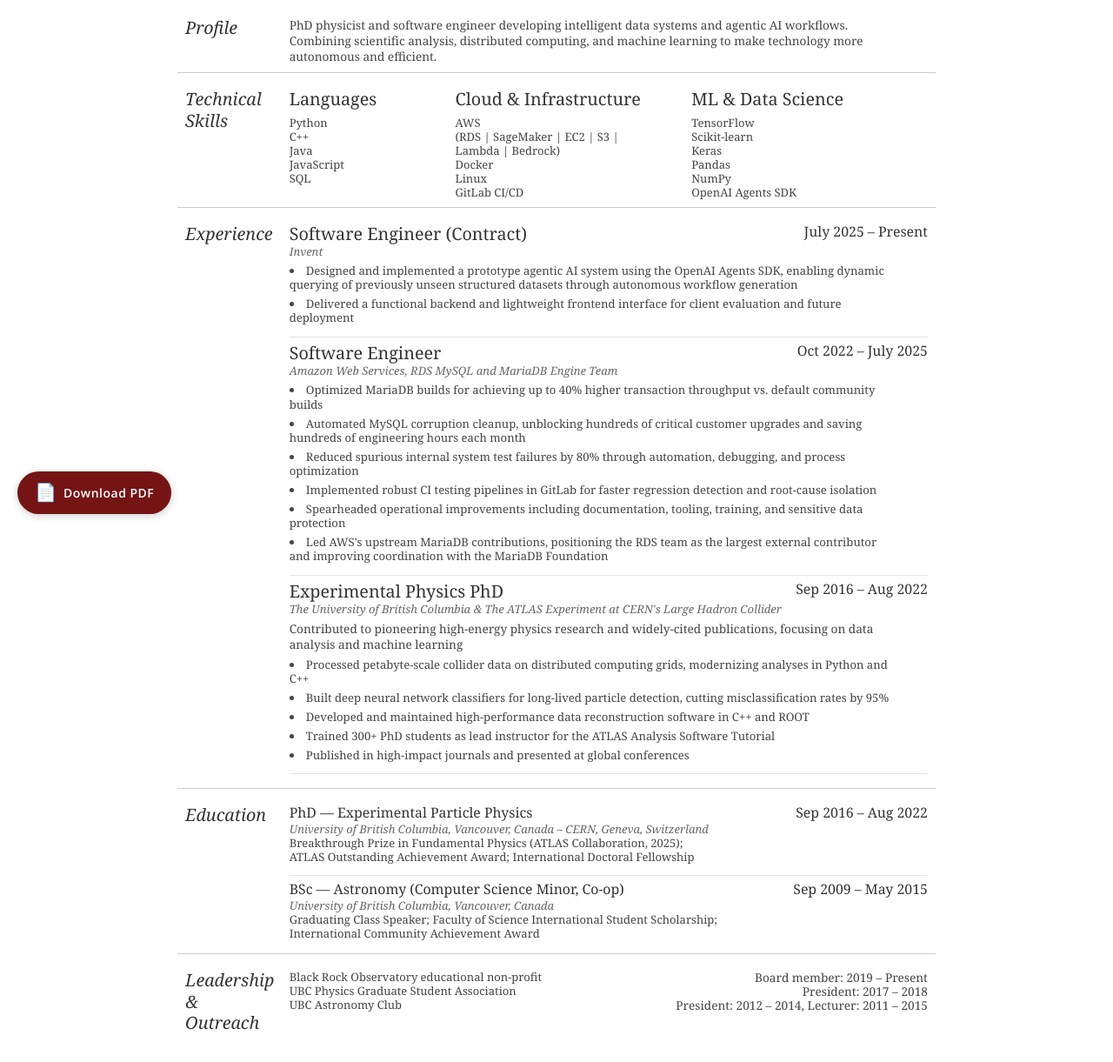
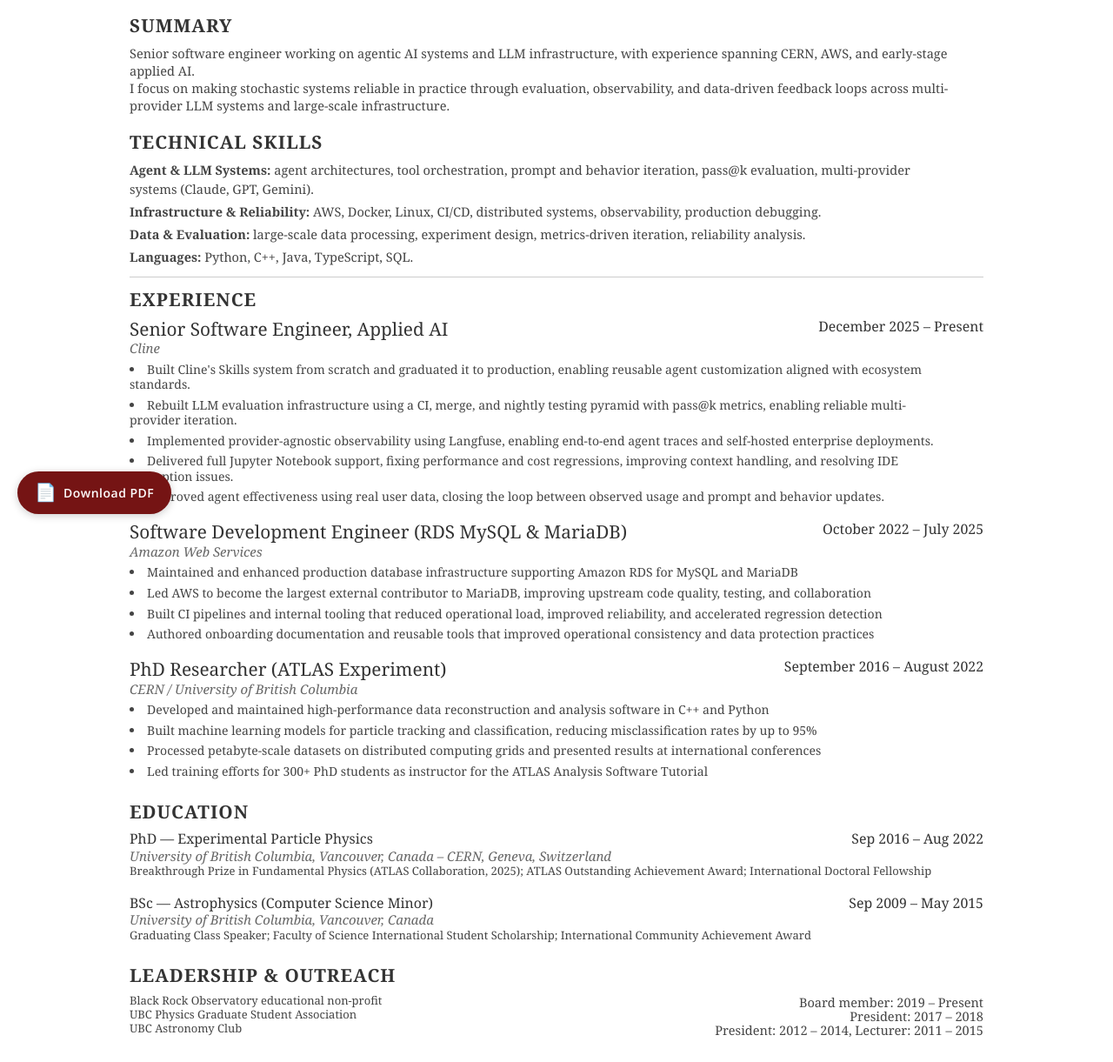
Before and after one commit to robinnewhouse/personal-website, a plain HTML site: page resume.html in a window 1280 px wide. Shown: the part 189-1410 px from the top of the page at 87% size. Drawn offline with nearby package versions, Linux system fonts and the light colour scheme.

Commit message:
Resume redesign: full-width layout, flattened skills, improved typography
- Changed to full-width sections with headers above content
- Flattened Technical Skills into dense paragraph format
- Split Summary into two paragraphs for better readability
- Removed side label columns for cleaner layout
- Updated section borders: only after header and Technical Skills
- Increased font sizes and improved spacing
- Made section headers bold instead of italic
- Kept Leadership & Outreach multi-line format
- Various typography and alignment improvements

```diff
--- a/css/resume-style.css
+++ b/css/resume-style.css
@@ -45,9 +45,41 @@ body {
 }
 
 .yui-gf {
-    margin-bottom: .7em;
-    padding: .7em;
+    margin-bottom: .5em;
+    padding: .5em 0;
     border-bottom: 1px solid #ccc;
+}
+
+.section-fullwidth {
+    margin-bottom: .5em;
+    padding: .5em 0;
+    border-bottom: 1px solid #ccc;
+}
+
+.section-fullwidth.last,
+.section-fullwidth.no-border {
+    border-bottom: none;
+}
+
+.section-header {
+    font-size: 160%;
+    font-weight: bold;
+    margin-bottom: 0.4em;
+    text-transform: uppercase;
+    letter-spacing: 1px;
+}
+
+.skills-dense {
+    line-height: 1.5;
+    margin-bottom: 0.3em;
+}
+
+.skills-dense strong {
+    font-weight: bold;
+}
+
+.leadership-compact {
+    line-height: 1.6;
 }
 
 /* //-- header, body, footer -- */
@@ -86,12 +118,14 @@ body {
     letter-spacing: 3px;
 }
 
-.subtitle {
-    font-size: 137%
+.first h2.subtitle {
+    font-size: 137%;
+    font-style: italic;
+    font-weight: normal;
 }
 
 h2 {
-    font-size: 152%
+    font-size: 160%
 }
 
 h3,
@@ -107,8 +141,8 @@ h4 {
 }
 
 p {
-    font-size: 105%;
-    line-height: 18px;
+    font-size: 112%;
+    line-height: 20px;
     padding-right: 2em;
 }
 
@@ -137,10 +171,14 @@ p.enlarge span {
 
 .contact-info {
     margin-top: 4px;
+    padding-left: 6em;
+    padding-top: 1em;
 }
 
 .first h2 {
-    font-style: italic;
+    font-style: normal;
+    font-weight: bold;
+    text-align: left;
 }
 
 .last {
@@ -154,7 +192,7 @@ p.enlarge span {
 .lev1 {
     list-style: disc inside;
     padding-top: .45em;
-    font-size: 101%;
+    font-size: 108%;
 }
 
 .lev2 {
@@ -182,7 +220,6 @@ a#pdf:hover {
     position: relative;
     margin-bottom: .5em;
     padding-bottom: 1em;
-    border-bottom: 1px solid var(--border-color);
 }
 
 .job h4 {
@@ -227,6 +264,7 @@ a#pdf:hover {
 
 .location {
     font-style: italic;
+    font-size: 115%;
     color: var(--text-color-light);
 }
 
@@ -280,8 +318,8 @@ a#pdf:hover {
 
 /* YUI Grid overrides */
 #doc2 {
-    width: 73.076em !important;  /* YUI's original width */
-    min-width: 950px !important;
+    width: 8em !important;  /* Increased width to prevent word wrapping */
+    min-width: 1060px !important;
     margin: 0 auto !important;
 }
 
--- a/resume.html
+++ b/resume.html
@@ -46,8 +46,9 @@
                                 <h3><a
                                         href="https://www.linkedin.com/in/robinnewhouse/">linkedin.com/in/robinnewhouse</a>
                                 </h3>
-                                <h3>236-513-0304 · Vancouver, BC</h3>
-                                <p style="font-size: 12px">Eligible to work in USA & Canada</p>
+                                <h3>236-513-0304</h3>
+                                <!-- <h3>236-513-0304 · San Francisco</h3> -->
+                                <!-- <p style="font-size: 12px">Eligible to work in USA & Canada</p> -->
                             </div><!--// .contact-info -->
                         </div>
                     </div><!--// .yui-gc -->
@@ -57,199 +58,100 @@
                     <div id="yui-main">
                         <div class="yui-b">
 
-                            <div class="yui-gf">
-                                <div class="yui-u first">
-                                    <h2>Profile</h2>
-                                </div>
-                                <div class="yui-u">
+                            <div class="section-fullwidth no-border">
+                                <h2 class="section-header">Summary</h2>
                                 <p>
-                                        PhD physicist and software engineer developing intelligent data systems and agentic AI workflows.
-                                        Combining scientific analysis, distributed computing, and machine learning to make technology more autonomous and efficient.                                    </p>
-                                </div>
-                            </div><!--// .yui-gf -->
-
-                            <!--======================================================================-->
-
-                            <div class="yui-gf">
-                                <div class="yui-u first">
-                                    <h2>Technical<br>Skills</h2>
-                                </div>
-                                <div class="yui-u">
-
-                                    <div class="talent">
-                                        <h2>Languages</h2>
-                                        <ul>
-                                            <li>Python</li>
-                                            <li>C++</li>
-                                            <li>Java</li>
-                                            <li>JavaScript</li>
-                                            <li>SQL</li>
-                                        </ul>
+                                    Senior software engineer working on agentic AI systems and LLM infrastructure, with experience spanning CERN, AWS, and early-stage applied AI.
+                                </p>
+                                <p>
+                                    I focus on making stochastic systems reliable in practice through evaluation, observability, and data-driven feedback loops across multi-provider LLM systems and large-scale infrastructure.
+                                </p>
                             </div>
 
-                                    <div class="talent" style="margin-left: -6%">
-                                        <h2>Cloud &amp; Infrastructure</h2>
-                                        <ul>
-                                            <li>AWS</li>
-                                            <li>    (RDS | SageMaker | EC2 | S3 | Lambda | Bedrock)</li>
-                                            <li>Docker</li>
-                                            <li>Linux</li>
-                                            <li>GitLab CI/CD</li>
-                                        </ul>
+                            <div class="section-fullwidth">
+                                <h2 class="section-header">Technical Skills</h2>
+                                <p class="skills-dense"><strong>Agent &amp; LLM Systems:</strong> agent architectures, tool orchestration, prompt and behavior iteration, pass@k evaluation, multi-provider systems (Claude, GPT, Gemini).</p>
+                                <p class="skills-dense"><strong>Infrastructure &amp; Reliability:</strong> AWS, Docker, Linux, CI/CD, distributed systems, observability, production debugging.</p>
+                                <p class="skills-dense"><strong>Data &amp; Evaluation:</strong> large-scale data processing, experiment design, metrics-driven iteration, reliability analysis.</p>
+                                <p class="skills-dense"><strong>Languages:</strong> Python, C++, Java, TypeScript, SQL.</p>
                             </div>
 
-                                    <div class="talent" style="margin-left: 5%">
-                                        <h2>ML &amp; Data Science</h2>
+                            <div class="section-fullwidth no-border">
+                                <h2 class="section-header">Experience</h2>
+                                <div class="job">
+                                    <h2>Senior Software Engineer, Applied AI</h2>
+                                    <div class="location">Cline</div>
+                                    <h4>December 2025 &ndash; Present</h4>
                                     <ul>
-                                            <li>TensorFlow</li>
-                                            <li>Scikit-learn</li>
-                                            <li>Keras</li>
-                                            <li>Pandas</li>
-                                            <li>NumPy</li>
-                                            <li>OpenAI Agents SDK</li>
-                                        </ul>
-                                    </div>
-                                </div>
-                            </div><!--// .yui-gf -->
-
-                            <!--======================================================================-->
-
-                            <div class="yui-gf">
-                                <div class="yui-u first">
-                                    <h2>Experience</h2>
-                                </div><!--// .yui-u -->
-                                <div class="yui-u">
-
-                                    <div class="job">
-                                        <h2>Software Engineer (Contract)</h2>
-                                        <div class="location">Invent</div>
-                                        <h4>July 2025 &ndash; Present</h4>
-                                        <ul>
-                                            <li class="lev1">Designed and implemented a prototype agentic AI system using the OpenAI Agents SDK, enabling dynamic querying of previously unseen structured datasets through autonomous workflow generation</li>
-                                            <li class="lev1">Delivered a functional backend and lightweight frontend interface for client evaluation and future deployment</li>
+                                        <li class="lev1">Built Cline's Skills system from scratch and graduated it to production, enabling reusable agent customization aligned with ecosystem standards.</li>
+                                        <li class="lev1">Rebuilt LLM evaluation infrastructure using a CI, merge, and nightly testing pyramid with pass@k metrics, enabling reliable multi-provider iteration.</li>
+                                        <li class="lev1">Implemented provider-agnostic observability using Langfuse, enabling end-to-end agent traces and self-hosted enterprise deployments.</li>
+                                        <li class="lev1">Delivered full Jupyter Notebook support, fixing performance and cost regressions, improving context handling, and resolving IDE corruption issues.</li>
+                                        <li class="lev1">Improved agent effectiveness using real user data, closing the loop between observed usage and prompt and behavior updates.</li>
                                     </ul>
                                 </div>
 
                                 <div class="job">
-                                        <h2>Software Engineer</h2>
-                                        <div class="location">Amazon Web Services, RDS MySQL and MariaDB Engine Team
-                                        </div>
-                                        <h4>Oct 2022 &ndash; July 2025</h4>
+                                    <h2>Software Development Engineer (RDS MySQL &amp; MariaDB)</h2>
+                                    <div class="location">Amazon Web Services</div>
+                                    <h4>October 2022 &ndash; July 2025</h4>
                                     <ul>
-                                            <li class="lev1">Optimized MariaDB builds for achieving up to 40% higher transaction throughput vs. default community builds</li>
-                                            <li class="lev1">Automated MySQL corruption cleanup, unblocking hundreds of critical customer upgrades and saving hundreds of engineering hours each month</li>
-                                            <li class="lev1">Reduced spurious internal system test failures by 80% through automation, debugging, and process optimization</li>
-                                            <li class="lev1">Implemented robust CI testing pipelines in GitLab for faster regression detection and root-cause isolation</li>
-                                            <li class="lev1">Spearheaded operational improvements including documentation, tooling, training, and sensitive data protection</li>
-                                            <li class="lev1">Led AWS's upstream MariaDB contributions, positioning the RDS team as the largest external contributor and improving coordination with the MariaDB Foundation</li>
-                                        </ul>
-                                    </div>
-
-                                    <div class="job">
-                                        <h2>Experimental Physics PhD</h2>
-                                        <div class="location">The University of British Columbia & The ATLAS Experiment
-                                            at
-                                            CERN's Large Hadron Collider</div>
-                                        <h4>Sep 2016 &ndash; Aug 2022</h4>
-                                        <p>Contributed to pioneering high-energy physics research and widely-cited publications, focusing on data analysis and machine learning</p>
-                                        <ul>
-                                            <li class="lev1">Processed petabyte-scale collider data on distributed computing grids, modernizing analyses in Python and C++</li>
-                                            <li class="lev1">Built deep neural network classifiers for long-lived particle detection, cutting misclassification rates by 95%</li>
-                                            <li class="lev1">Developed and maintained high-performance data reconstruction software in C++ and ROOT</li>
-                                            <li class="lev1">Trained 300+ PhD students as lead instructor for the ATLAS Analysis Software Tutorial</li>
-                                            <li class="lev1">Published in high-impact journals and presented at global conferences</li>
-                                        </ul>
-                                    </div>
-
-
-                                    <!-- <div class="job">
-                                <h2>Teaching assistant</h2>
-                                <div class="location">The University of British Columbia</div>
-                                <h4>2014, 2016 &ndash; 2020</h4>
-                                <p>Prepared and delivered instruction to introductory and intermediate level computer science and physics courses</p>
-                                <ul>
-                                    <li class="lev1">Selected as a TA mentor responsible for feedback and professional development of 15 new teaching assistants</li>
-                                    <li class="lev1">Completed the Instructional Skills Workshop for Graduate Students certif., developing teaching theory & practice</li>
-                                </ul>
-                            </div> -->
-
-                                    <!-- <div class="job last">
-                                        <h2>Accelerator applications developer</h2>
-                                        <div class="location">TRIUMF, Canada's particle accelerator centre</div>
-                                        <h4>May 2014 &ndash; Dec 2014</h4>
-                                        <p>Developed high-level applications for commissioning & operating the Advanced
-                                            Rare
-                                            Isotope Laboratory (ARIEL)</p>
-                                        <ul>
-                                            <li class="lev1">Substantially contributed to open-source Java software
-                                                project
-                                            </li>
-                                            <li class="lev1">Wrote an academic analysis of software engineering
-                                                techniques
-                                                used in the project</li>
-                                        </ul>
-                                    </div> -->
-
-                                </div><!--// .yui-u -->
-                            </div><!--// .yui-gf -->
-
-                            <!--======================================================================-->
-
-                            <div class="yui-gf">
-                                <div class="yui-u first">
-                                    <h2>Education</h2>
-                                </div>
-                                <div class="yui-u">
-                                    <div class="job">
-                                        <h3>PhD &mdash; Experimental Particle Physics</h3>
-                                        <h4>Sep 2016 &ndash; Aug 2022</h4>
-                                        <div class="location">University of British Columbia, Vancouver, Canada &ndash;
-                                            CERN, Geneva, Switzerland</div>
-                                        <ul>
-                                            <li>Breakthrough Prize in Fundamental Physics (ATLAS Collaboration, 2025);<br>
-                                                ATLAS Outstanding Achievement Award;
-                                                International Doctoral Fellowship</li>
+                                        <li class="lev1">Maintained and enhanced production database infrastructure supporting Amazon RDS for MySQL and MariaDB</li>
+                                        <li class="lev1">Led AWS to become the largest external contributor to MariaDB, improving upstream code quality, testing, and collaboration</li>
+                                        <li class="lev1">Built CI pipelines and internal tooling that reduced operational load, improved reliability, and accelerated regression detection</li>
+                                        <li class="lev1">Authored onboarding documentation and reusable tools that improved operational consistency and data protection practices</li>
                                     </ul>
                                 </div>
 
                                 <div class="job last">
-                                        <h3>BSc &mdash; Astronomy (Computer Science Minor, Co-op)</h3>
+                                    <h2>PhD Researcher (ATLAS Experiment)</h2>
+                                    <div class="location">CERN / University of British Columbia</div>
+                                    <h4>September 2016 &ndash; August 2022</h4>
+                                    <ul>
+                                        <li class="lev1">Developed and maintained high-performance data reconstruction and analysis software in C++ and Python</li>
+                                        <li class="lev1">Built machine learning models for particle tracking and classification, reducing misclassification rates by up to 95%</li>
+                                        <li class="lev1">Processed petabyte-scale datasets on distributed computing grids and presented results at international conferences</li>
+                                        <li class="lev1">Led training efforts for 300+ PhD students as instructor for the ATLAS Analysis Software Tutorial</li>
+                                    </ul>
+                                </div>
+                            </div>
+
+                            <div class="section-fullwidth no-border">
+                                <h2 class="section-header">Education</h2>
+                                <div class="job">
+                                    <h3>PhD &mdash; Experimental Particle Physics</h3>
+                                    <h4>Sep 2016 &ndash; Aug 2022</h4>
+                                    <div class="location">University of British Columbia, Vancouver, Canada &ndash; CERN, Geneva, Switzerland</div>
+                                    <ul>
+                                        <li>Breakthrough Prize in Fundamental Physics (ATLAS Collaboration, 2025); ATLAS Outstanding Achievement Award; International Doctoral Fellowship</li>
+                                    </ul>
+                                </div>
+
+                                <div class="job last">
+                                    <h3>BSc &mdash; Astrophysics (Computer Science Minor)</h3>
                                     <h4>Sep 2009 &ndash; May 2015</h4>
                                     <div class="location">University of British Columbia, Vancouver, Canada</div>
                                     <ul>
-                                            <li>Graduating Class Speaker;
-                                                Faculty of Science International Student Scholarship;<br>
-                                                International Community Achievement Award</li>
+                                        <li>Graduating Class Speaker; Faculty of Science International Student Scholarship; International Community Achievement Award</li>
                                     </ul>
                                 </div>
                             </div>
-                            </div><!--// .yui-gf -->
 
-                            <!--======================================================================-->
-
-                            <div class="yui-gf last">
-                                <div class="yui-u first">
-                                    <h2>Leadership <br>& Outreach</h2>
-                                </div>
-                                <div>
-                                    <div class="yui-u interest">
+                            <div class="section-fullwidth last">
+                                <h2 class="section-header">Leadership &amp; Outreach</h2>
+                                <div class="interest">
                                     Black Rock Observatory educational non-profit
                                     <p>Board member: 2019 &ndash; Present</p>
                                 </div>
-                                    <div class="yui-u interest">
+                                <div class="interest">
                                     UBC Physics Graduate Student Association
                                     <p>President: 2017 &ndash; 2018</p>
                                 </div>
-                                    <div class="yui-u interest">
+                                <div class="interest">
                                     UBC Astronomy Club
                                     <p>President: 2012 &ndash; 2014, Lecturer: 2011 &ndash; 2015</p>
                                 </div>
-                                    <!-- <div class="yui-u interest" style="padding-top: .4em">
-                                        Sailing, long-distance running, public art, renewable energy, science outreach &
-                                        education initiatives, German language
-                                    </div> -->
                             </div>
-                            </div><!--// .yui-gf -->
 
                         </div><!--// .yui-b -->
                     </div><!--// yui-main -->
```
Also changed, not shown: 1 other file. Lines whose indentation alone changed are shown as unchanged.
